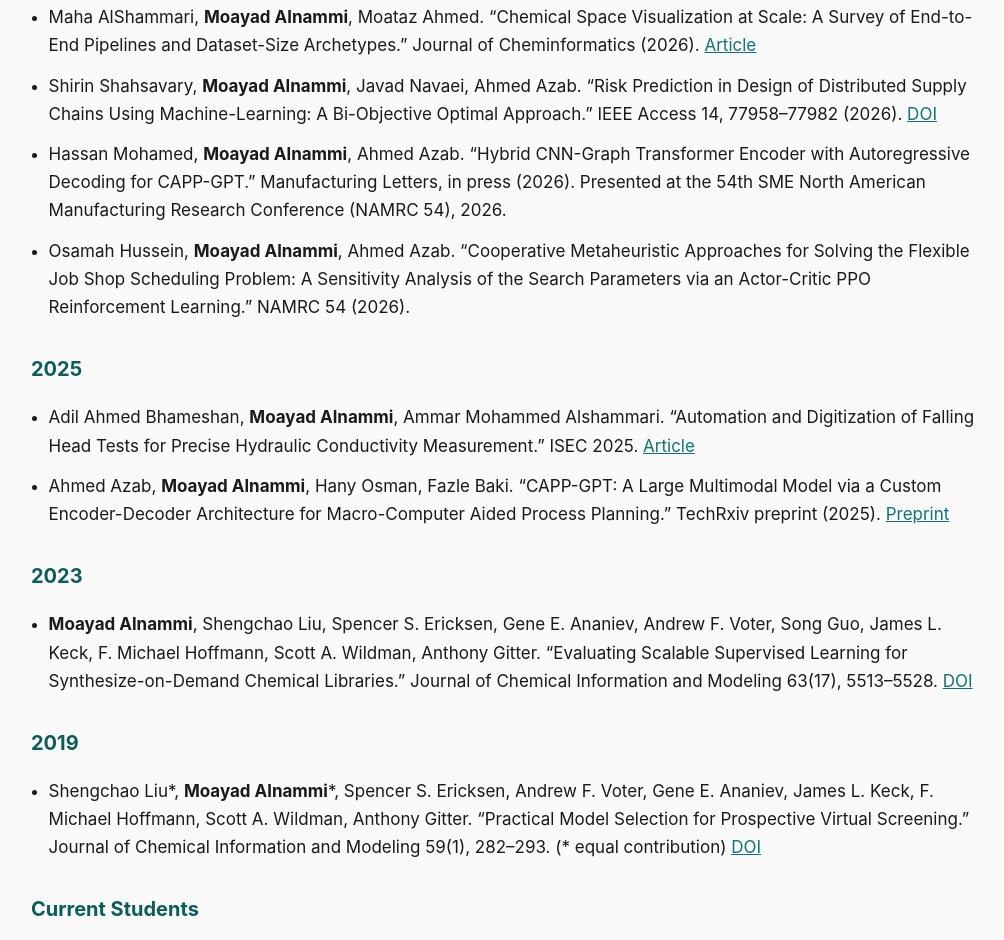
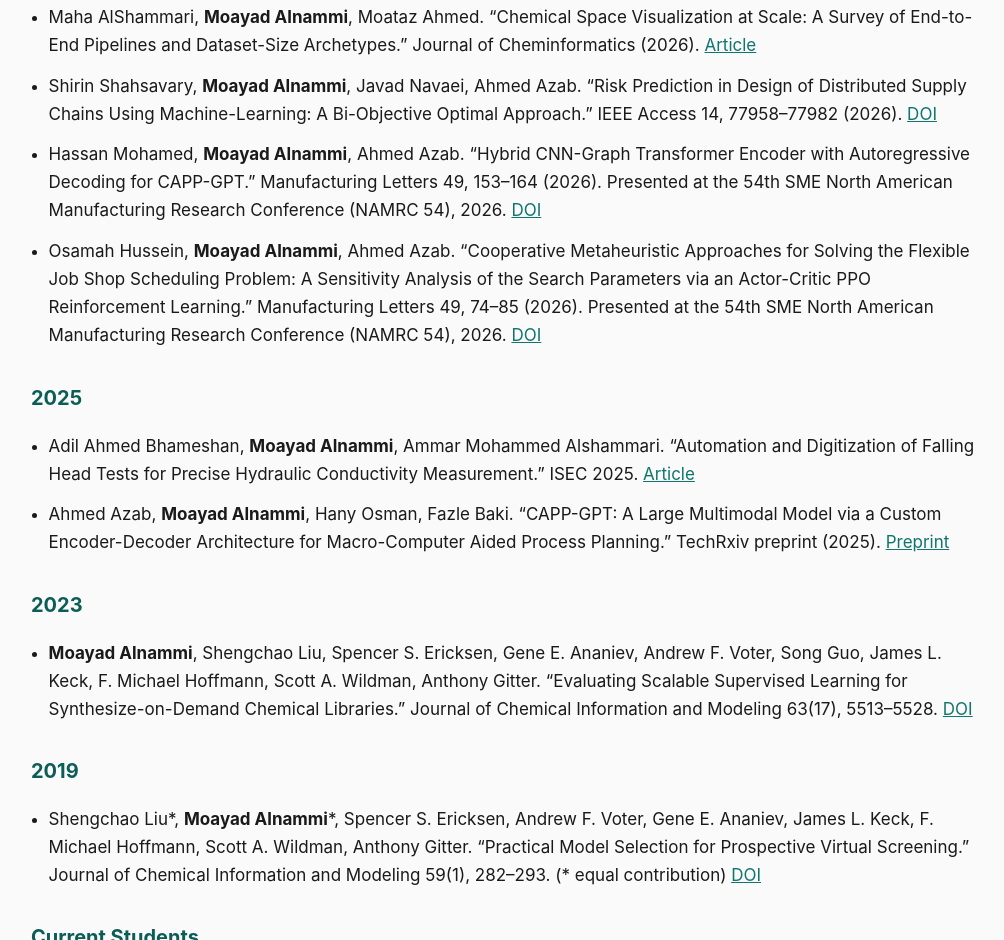
Before and after one commit to Malnammi/Malnammi.github.io, a plain HTML site: page research.html in a window 1280 px wide. Shown: the part 2653-3593 px from the top of the page, without its empty margins (129-1133 px from the left). Drawn offline with Linux system fonts and the light colour scheme.

Commit message:
NAMRC 54 papers published in Manufacturing Letters

```diff
--- a/research.html
+++ b/research.html
@@ -132,15 +132,20 @@
 
     <li>Hassan Mohamed, <strong>Moayad Alnammi</strong>, Ahmed Azab.
     “Hybrid CNN-Graph Transformer Encoder with Autoregressive Decoding
-    for CAPP-GPT.” Manufacturing Letters, in press (2026). Presented at
+    for CAPP-GPT.” Manufacturing Letters 49, 153–164 (2026). Presented at
     the 54th SME North American Manufacturing Research Conference
-    (NAMRC 54), 2026.</li>
+    (NAMRC 54), 2026.
+    <a href="https://doi.org/10.1016/j.mfglet.2026.07.025" data-goatcounter-click="paper/hybrid-cnn-graph-transformer" data-goatcounter-title="Paper Hybrid CNN-Graph Transformer Encoder with Autoregressive Decoding for CAPP-GPT"
+    target="_blank" rel="noopener">DOI</a></li>
 
     <li>Osamah Hussein, <strong>Moayad Alnammi</strong>, Ahmed Azab.
     “Cooperative Metaheuristic Approaches for Solving the Flexible Job
     Shop Scheduling Problem: A Sensitivity Analysis of the Search
-    Parameters via an Actor-Critic PPO Reinforcement Learning.” NAMRC 54
-    (2026).</li>
+    Parameters via an Actor-Critic PPO Reinforcement Learning.”
+    Manufacturing Letters 49, 74–85 (2026). Presented at the 54th SME
+    North American Manufacturing Research Conference (NAMRC 54), 2026.
+    <a href="https://doi.org/10.1016/j.mfglet.2026.07.017" data-goatcounter-click="paper/cooperative-metaheuristic-approaches-for" data-goatcounter-title="Paper Cooperative Metaheuristic Approaches for Solving the Flexible Job Shop Scheduling Problem:"
+    target="_blank" rel="noopener">DOI</a></li>
   </ul>
 
   <h2>2025</h2>
```
